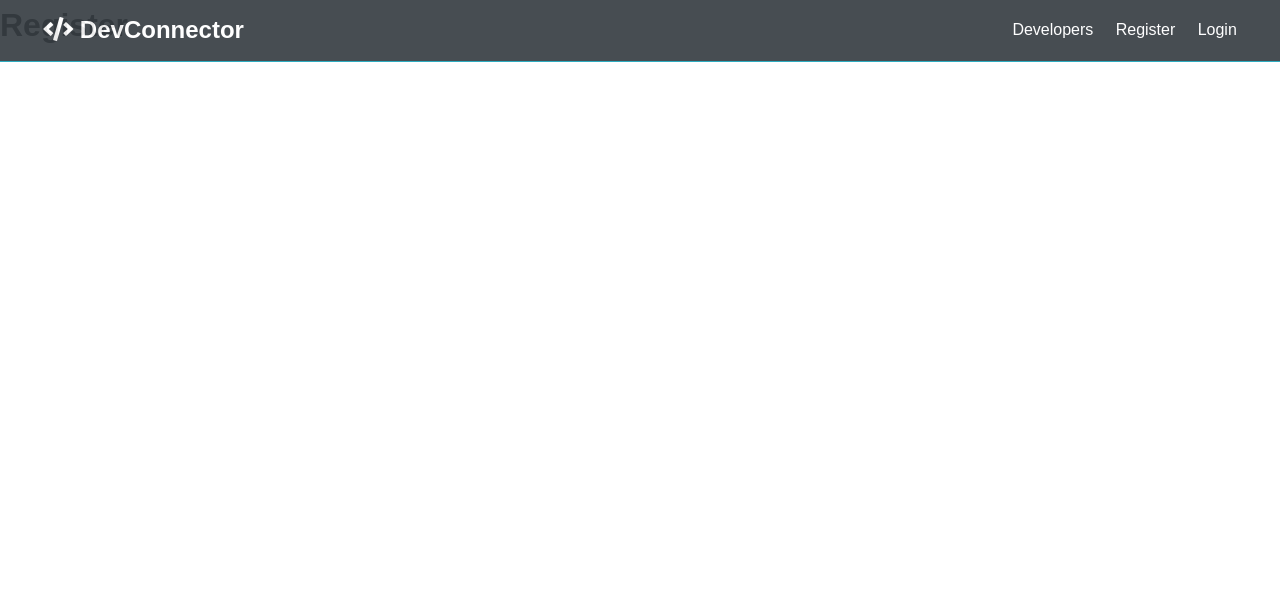
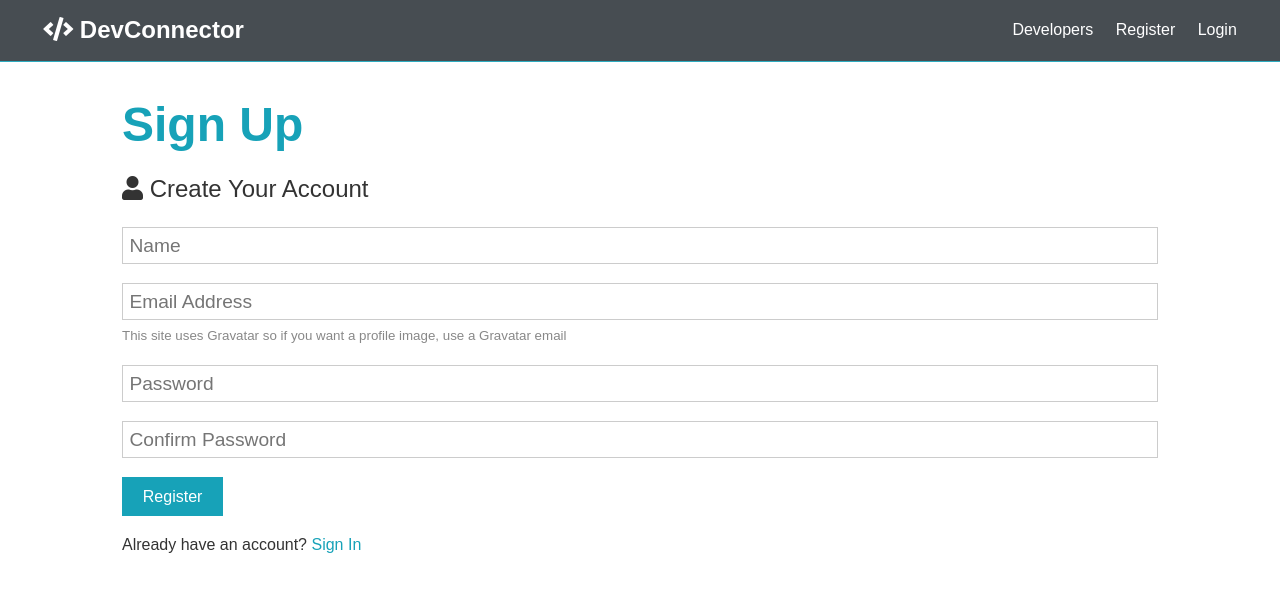
Before and after one commit to irehmanullah/Dev-Connector, a React (Create React App) app in the folder client/: page /register in a window 1280 px wide. Shown: the top 592 px of the page. Built offline with nearby package versions, Linux system fonts and the light colour scheme; the HTML template or start-up script is replaced by a standard one.

Commit message:
Register form front-end created

```diff
--- a/client/src/App.js
+++ b/client/src/App.js
@@ -1,5 +1,5 @@
 import React from 'react';
-import { BrowserRouter as Router, Route, Routes, Outlet, Navigate } from 'react-router-dom';
+import { BrowserRouter as Router, Route, Routes } from 'react-router-dom';
 
 import Navbar from './Components/layout/Navbar';
 import Landing from './Components/layout/Landing'
--- a/client/src/Components/auth/Register.js
+++ b/client/src/Components/auth/Register.js
@@ -1,7 +1,67 @@
-import React from 'react';
+import React, { useState } from 'react';
+import { Link } from 'react-router-dom';
 
 const Register = () => {
-    return (<h1>Register</h1>)
+    const [formData, setFormData] = useState({
+        name: '',
+        email: '',
+        password: '',
+        password2: ''
+    });
+
+    const { name, email, password, password2 } = formData;
+
+    const onChange = (e) =>
+        setFormData({ ...formData, [e.target.name]: e.target.value });
+
+    const onSubmit = async (e) => {
+        e.preventDefault();
+        if (password !== password2) {
+            console.log('Passwords do not match', 'danger');
+        } else {
+            console.log(formData)
+        }
+    };
+
+    return (
+        <section className="container">
+            <h1 className="large text-primary">Sign Up</h1>
+            <p className="lead"><i className="fas fa-user"></i> Create Your Account</p>
+            <form className="form" onSubmit={onSubmit}>
+                <div className="form-group">
+                    <input type="text" placeholder="Name" name="name" value={name} onChange={e => onChange(e)} required />
+                </div>
+                <div className="form-group">
+                    <input type="email" placeholder="Email Address" name="email" value={email} onChange={e => onChange(e)} required />
+                    <small className="form-text">
+                        This site uses Gravatar so if you want a profile image, use a
+                        Gravatar email</small>
+                </div>
+                <div className="form-group">
+                    <input
+                        type="password"
+                        placeholder="Password"
+                        name="password"
+                        minLength="6"
+                        value={password} onChange={e => onChange(e)}
+                    />
+                </div>
+                <div className="form-group">
+                    <input
+                        type="password"
+                        placeholder="Confirm Password"
+                        name="password2"
+                        minLength="6"
+                        value={password2} onChange={e => onChange(e)}
+                    />
+                </div>
+                <input type="submit" className="btn btn-primary" value="Register" />
+            </form>
+            <p className="my-1">
+                Already have an account? <Link to='login' >Sign In</Link>
+            </p>
+        </section>
+    );
 }
 
 export default Register;
```
